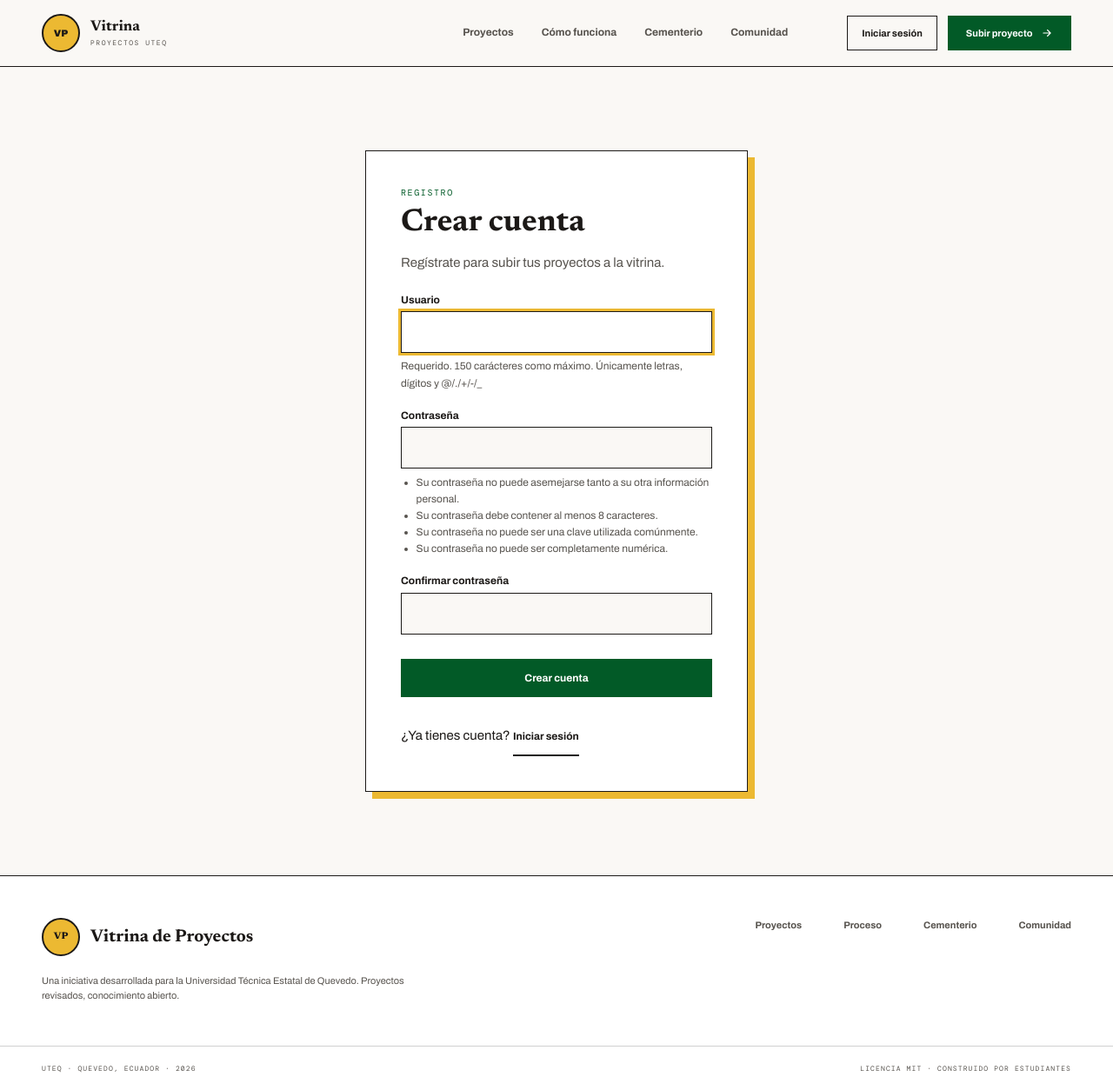
After one commit to ValeriaisaMar/Vitrina-de-proyectos-, a Django app: page /registro/ in a window 1280 px wide. The commit adds this page. Shown: the whole page at 87% size. Run offline with Django 5.2, Linux system fonts and the light colour scheme.

Commit message:
feat: implementación del registro de usuarios

```diff
--- a/vitrina/static/vitrina/css/estilos.css
+++ b/vitrina/static/vitrina/css/estilos.css
@@ -248,3 +248,8 @@ p { margin: 0; }
   margin-top: 1.75rem;
 }
 .acceso__pie { margin-top: 1.5rem; }
+
+/* Registro */
+.acceso__ayuda { margin-top: .4rem; font-size: 12px; color: var(--auxiliar); }
+.acceso__ayuda ul { margin: .25rem 0 0; padding-left: 1.1rem; }
+.acceso__campo-error { margin-top: .4rem; color: var(--rojo); font-size: 12px; font-weight: 600; }
--- a/vitrina/templates/registration/login.html
+++ b/vitrina/templates/registration/login.html
@@ -29,6 +29,10 @@
     </form>
 
     <p class="acceso__pie">
+        ¿No tienes cuenta? <a href="{% url 'registro' %}" class="enlace-subrayado">Crear cuenta</a>
+    </p>
+
+    <p class="acceso__pie">
       <a href="{% url 'inicio' %}" class="enlace-subrayado">← Volver al inicio</a>
     </p>
   </div>
--- /dev/null
+++ b/vitrina/templates/registration/registro.html
@@ -0,0 +1,37 @@
+{% extends "vitrina/base.html" %}
+
+{% block titulo %}Crear cuenta{% endblock %}
+
+{% block contenido %}
+<section class="acceso">
+  <div class="acceso__tarjeta">
+    <p class="mono etiqueta-verde">Registro</p>
+    <h1>Crear cuenta</h1>
+    <p class="acceso__intro">Regístrate para subir tus proyectos a la vitrina.</p>
+
+    <form method="post" class="acceso__form" novalidate>
+      {% csrf_token %}
+
+      <label for="{{ form.username.id_for_label }}">Usuario</label>
+      {{ form.username }}
+      {% for error in form.username.errors %}<p class="acceso__campo-error">{{ error }}</p>{% endfor %}
+      <p class="acceso__ayuda">{{ form.username.help_text }}</p>
+
+      <label for="{{ form.password1.id_for_label }}">Contraseña</label>
+      {{ form.password1 }}
+      {% for error in form.password1.errors %}<p class="acceso__campo-error">{{ error }}</p>{% endfor %}
+      <div class="acceso__ayuda">{{ form.password1.help_text }}</div>
+
+      <label for="{{ form.password2.id_for_label }}">Confirmar contraseña</label>
+      {{ form.password2 }}
+      {% for error in form.password2.errors %}<p class="acceso__campo-error">{{ error }}</p>{% endfor %}
+
+      <button type="submit" class="btn btn--primario acceso__boton">Crear cuenta</button>
+    </form>
+
+    <p class="acceso__pie">
+      ¿Ya tienes cuenta? <a href="{% url 'login' %}" class="enlace-subrayado">Iniciar sesión</a>
+    </p>
+  </div>
+</section>
+{% endblock %}
--- a/vitrina/urls.py
+++ b/vitrina/urls.py
@@ -1,4 +1,5 @@
 from django.urls import path
 from . import views
 
-urlpatterns = [path("", views.inicio, name="inicio")]
+urlpatterns = [path("", views.inicio, name="inicio"),
+               path("registro/", views.Registro.as_view(), name="registro")]
--- a/vitrina/views.py
+++ b/vitrina/views.py
@@ -1,5 +1,8 @@
 from django.shortcuts import render
 from django.http import HttpResponse
+from django.contrib.auth.forms import UserCreationForm
+from django.urls import reverse_lazy
+from django.views.generic import CreateView
 
 
 
@@ -8,3 +11,8 @@ def inicio(request):
         "proyectos": [], "carreras": [], "q": "",
         "carrera_activa": "", "total_verificados": 0, "total_carreras": 0,
     })
+
+class Registro(CreateView):
+    form_class = UserCreationForm
+    template_name = "registration/registro.html"
+    success_url = reverse_lazy("login")
```
